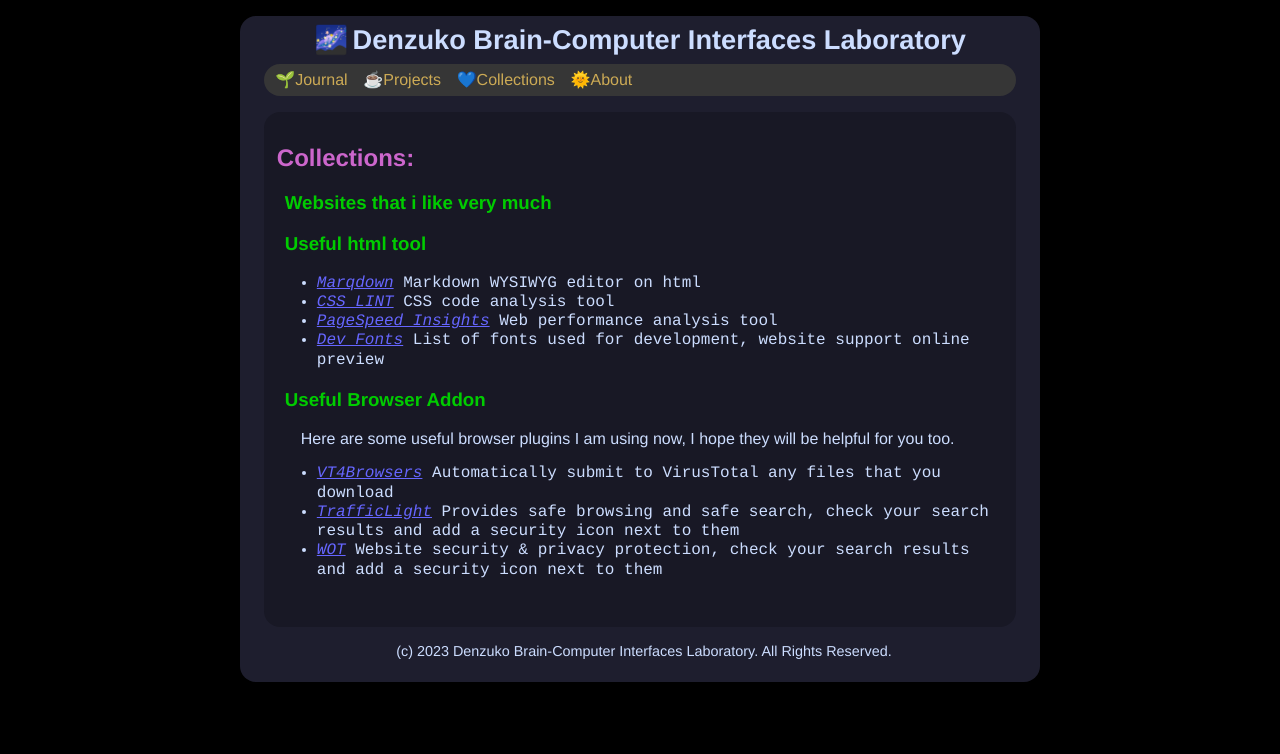
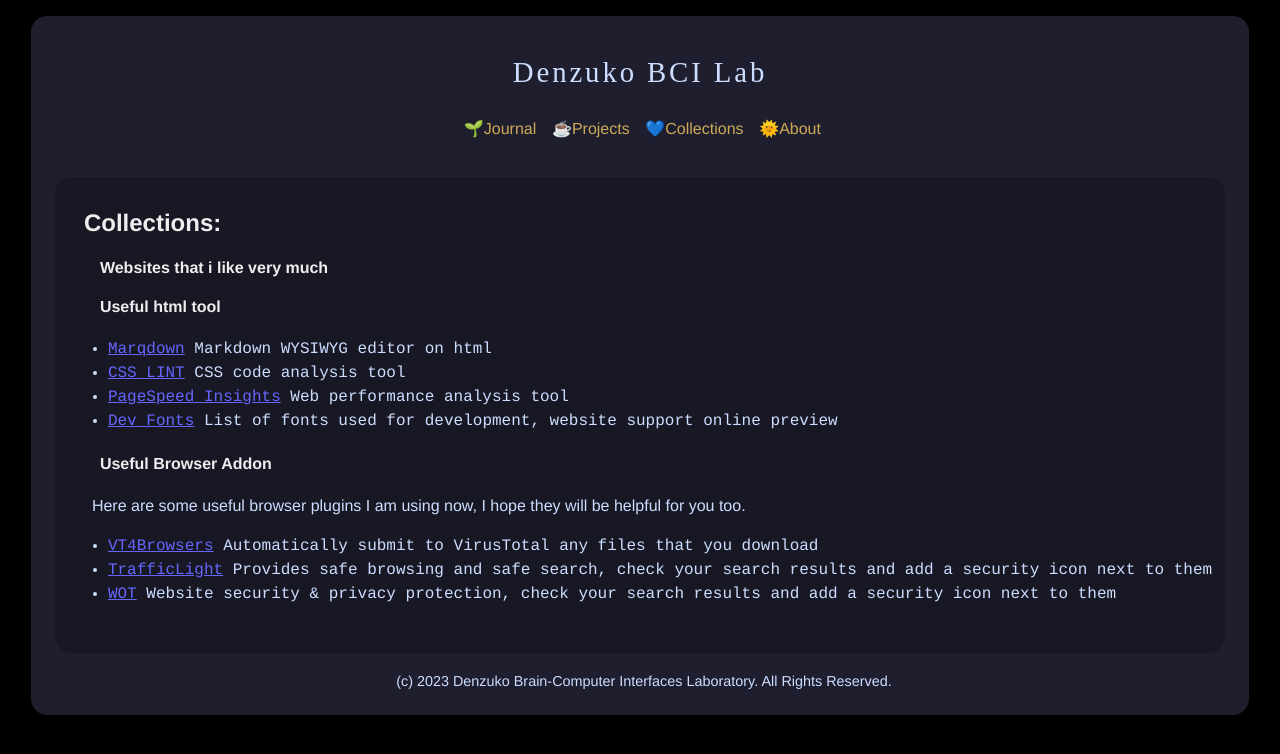
Before and after one commit to sibuting921/sibuting-website, a plain HTML site: page collection.html in a window 1280 px wide. Drawn offline with Linux system fonts and the light colour scheme.

Commit message:
update ccs style; change website title of pages

```diff
--- a/collection.html
+++ b/collection.html
@@ -11,8 +11,7 @@
 
 <body>
     <header>
-        <a id="home" href="./index.html">🌌</a>
-        <a href="./index.html">Denzuko Brain-Computer Interfaces Laboratory</a>
+        <a id="home" href="./index.html">Denzuko BCI Lab</a>
     </header>
     <nav>
         <a href="./journal.html" title="Go to Journal page">🌱Journal</a>
@@ -22,34 +21,34 @@
     </nav>
     <article>
         <h2>Collections:</h2>
-        <h3>Websites that i like very much</h3>
+        <h4>Websites that i like very much</h4>
         <!--
         <ul>
-            <li><i><a href="https://clatto.neocities.org/">Welchia's Universe of Particles</i></a>
+            <li><a href="https://clatto.neocities.org/">Welchia's Universe of Particles</a>
         </ul>
         -->
 
 
-        <h3>Useful html tool</h3>
+        <h4>Useful html tool</h4>
         <ul>
-            <li><i><a href="https://marqdown.github.io" target="_blank">Marqdown</i></a>
+            <li><a href="https://marqdown.github.io" target="_blank">Marqdown</a>
                 Markdown WYSIWYG editor on html</li>
-            <li><i><a href="http://csslint.net/" target="_blank">CSS LINT</i></a>
+            <li><a href="http://csslint.net/" target="_blank">CSS LINT</a>
                 CSS code analysis tool</li>
-            <li><i><a href="https://pagespeed.web.dev/" target="_blank">PageSpeed Insights</i></a>
+            <li><a href="https://pagespeed.web.dev/" target="_blank">PageSpeed Insights</a>
                 Web performance analysis tool</li>
-            <li><i><a href="https://devfonts.gafi.dev/" target="_blank">Dev Fonts</i></a>
+            <li><a href="https://devfonts.gafi.dev/" target="_blank">Dev Fonts</a>
                 List of fonts used for development, website support online preview</li>
 
         </ul>
-        <h3>Useful Browser Addon</h3>
+        <h4>Useful Browser Addon</h4>
         <p>Here are some useful browser plugins I am using now, I hope they will be helpful for you too.</p>
         <ul>
-            <li><i><a href="https://chrome.google.com/webstore/detail/vt4browsers/efbjojhplkelaegfbieplglfidafgoka" target="_blank">VT4Browsers</i></a>
+            <li><a href="https://chrome.google.com/webstore/detail/vt4browsers/efbjojhplkelaegfbieplglfidafgoka" target="_blank">VT4Browsers</a>
                 Automatically submit to VirusTotal any files that you download</li>
-            <li><i><a href="https://chrome.google.com/webstore/detail/trafficlight/cfnpidifppmenkapgihekkeednfoenal" target="_blank">TrafficLight</i></a>
+            <li><a href="https://chrome.google.com/webstore/detail/trafficlight/cfnpidifppmenkapgihekkeednfoenal" target="_blank">TrafficLight</a>
                 Provides safe browsing and safe search, check your search results and add a security icon next to them</li>
-            <li><i><a href="https://chrome.google.com/webstore/detail/wot-website-security-priv/bhmmomiinigofkjcapegjjndpbikblnp" target="_blank">WOT</i></a>
+            <li><a href="https://chrome.google.com/webstore/detail/wot-website-security-priv/bhmmomiinigofkjcapegjjndpbikblnp" target="_blank">WOT</a>
                 Website security & privacy protection, check your search results and add a security icon next to them</li>
 
         </ul>
--- a/style.css
+++ b/style.css
@@ -5,42 +5,46 @@ html {
 
 body {
     font-family: Courier, 'Courier New', monospace;
-    color: #ccddff;
+    color: #cdf;
     background: #1e1e2e;
     border-radius: 1rem;
     margin: auto;
     margin-bottom: 2rem;
-    max-width: 50rem;
+    max-width: fit-content;
 }
 
 header {
-    font-family: Helvetica, Arial, sans-serif;
+    font-family: 'Times New Roman', Helvetica, Arial, sans-serif;
     background: transparent;
     text-align: center;
-    padding-top: 0.5rem;
-    padding-bottom: 0.5rem;
+    padding-top: 2.5rem;
+    padding-bottom: 1.5rem;
 }
 
 header a {
-    font-size: 170%;
-    letter-spacing: 0;
-    color: #ccddff;
+    font-size: 180%;
+    letter-spacing: 0.18rem;
+    color: #cdf;
     text-align: center;
-    font-weight: bolder;
+    font-weight: 100;
     text-decoration: none;
+    padding: 1rem;
 }
 
 header a:hover {
-    text-shadow:
-        0 0 0.1rem #fff,
-        0 0 0.2rem #fff,
-        0 0 0.3rem #fff;
-    text-decoration: none;
+    outline: #FFF solid 1px;
+}
+
+header a:active {
+    color: unset;
+    outline: #cdf solid 1px;
 }
 
 nav {
     font-family: Helvetica, Arial, sans-serif;
     background: #363636;
+    background: transparent;
+    text-align: center;
     border-radius: 1rem;
     padding-left: 0.4rem;
     margin-top: 0rem;
@@ -60,10 +64,14 @@ nav a {
 }
 
 nav a:hover {
-    color: #fe0;
+    color: #fff;
     background: #666;
-    text-decoration: underline;
     border-radius: 1rem;
+    outline: solid #666;
+}
+
+nav a:active {
+    background: unset;
 }
 
 /*
@@ -79,7 +87,7 @@ article {
     padding: 0.8rem;
     border-radius: 1rem;
     margin: 1.5rem;
-    margin-top: 1rem;
+    margin-top: 2rem;
     margin-bottom: 1rem;
 }
 
@@ -100,28 +108,34 @@ h5 {
 h1,
 h2 {
     color: #cc66cc;
+    color: #eee;
+    margin-left: 1rem;
+    margin-right: 1rem;
 }
 
 h3 {
     color: #0c0;
-    margin-left: 0.5rem;
-    margin-right: 0.5rem;
+    color: #eee;
+    margin-left: 1.5rem;
+    margin-right: 1.5rem;
 }
 
 h4 {
     color: #090;
-    margin-left: 1rem;
-    margin-right: 1rem;
+    color: #eee;
+    margin-left: 2rem;
+    margin-right: 2rem;
 }
 
 h5 {
-    margin-left: 1rem;
-    margin-right: 1rem;
+    color: #eee;
+    margin-left: 2rem;
+    margin-right: 2rem;
 }
 
 p {
     font-family: Helvetica, Arial, sans-serif;
-    line-height: 120%;
+    line-height: 1.5rem;
     margin-left: 1.5rem;
     margin-right: 1rem;
 }
@@ -139,6 +153,15 @@ ol li a:hover {
 p a:link,
 li a:link {
     color: #66f;
+}
+
+a:active,
+p a:active,
+li a:active
+a:active,
+ul li a:active,
+ol li a:active {
+    text-decoration: none;
 }
 
 table {
@@ -164,7 +187,7 @@ caption {
 
 ul,
 ol {
-    line-height: 120%;
+    line-height: 1.5rem;
     margin-left: 0;
 }
 
```
Also changed, not shown: _project/choose_bypass-capacitor/choose_bypass-capacitor.html (+1 -2 lines), _project/sta540_dual_bridge_audio_power_amp/sta540_dual_bridge_audio_power_amp.html (+1 -2 lines), about.html (+7 -2 lines), index.html (+1 -2 lines), journal.html (+7 -6 lines), project.html (+1 -2 lines).
